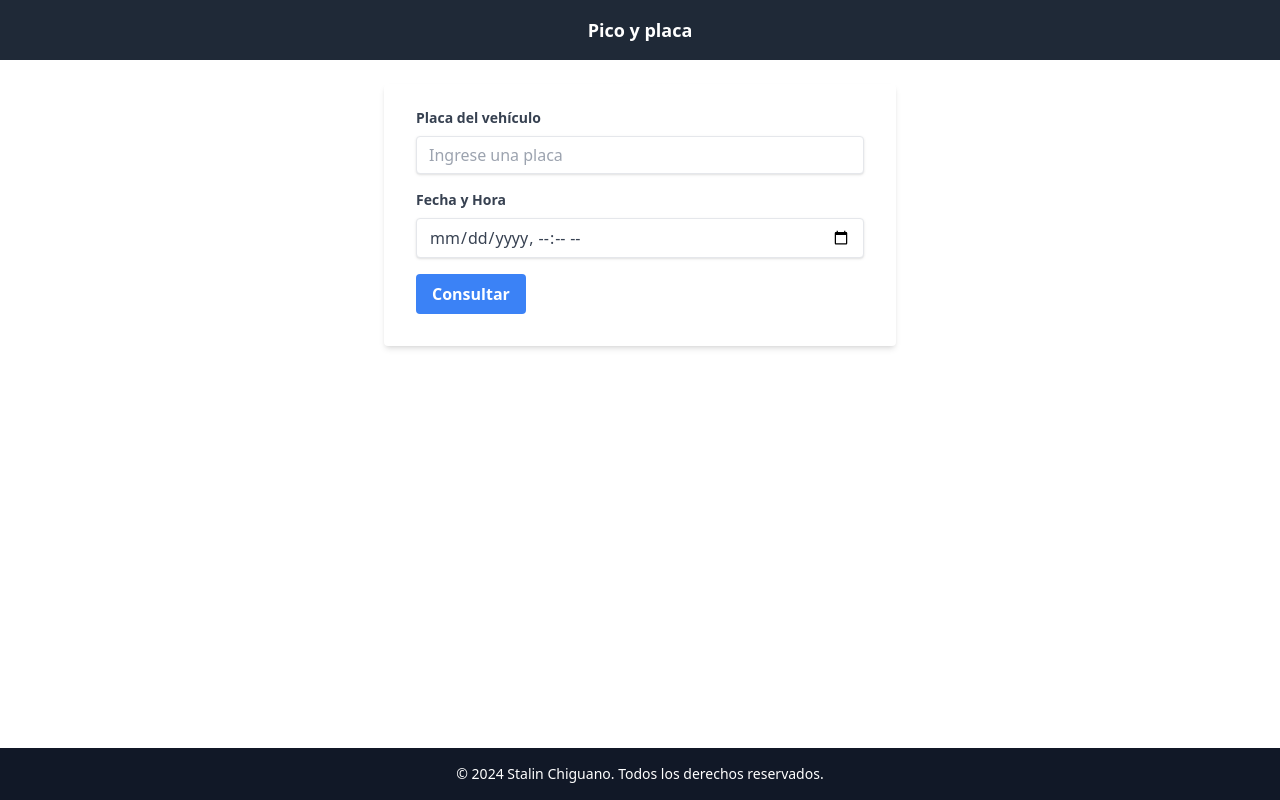
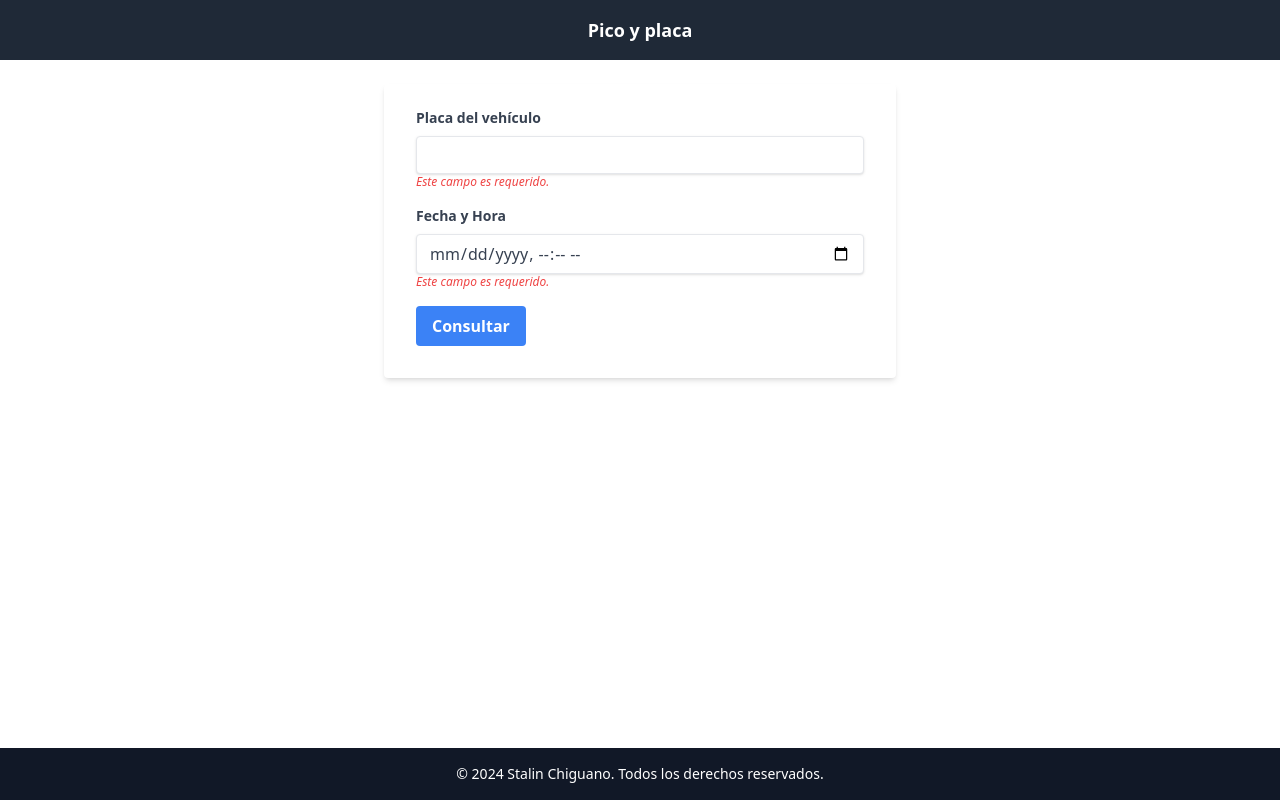
Before and after one commit to stalinch98/advance-frontend, an Angular app: page / in a window 1280 px wide. Built offline with nearby package versions, Linux system fonts and the light colour scheme.

Commit message:
chore: Update pico-placa-form component to handle form submission

```diff
--- a/src/app/pico-placa-form/pico-placa-form.component.html
+++ b/src/app/pico-placa-form/pico-placa-form.component.html
@@ -1,36 +1,42 @@
 <div class="flex justify-center items-center">
-    <form class="bg-white shadow-md rounded px-8 pt-6 pb-8 mt-6 w-2/5" #form="ngForm" (ngSubmit)="onSubmit(form.value)">
+    <form [formGroup]="form" class="bg-white shadow-md rounded px-8 pt-6 pb-8 mt-6 w-2/5"
+        (ngSubmit)="onSubmit(form.value)">
         <div class="mb-4">
-            <label class="block text-gray-700 text-sm font-bold mb-2" for="string-input">
+            <label class="block text-gray-700 text-sm font-bold mb-2" for="plate-input">
                 Placa del vehículo
             </label>
             <input
                 class="shadow appearance-none border rounded w-full py-2 px-3 text-gray-700 leading-tight focus:outline-none focus:shadow-outline"
-                id="string-input" type="text" placeholder="Ingrese una placa" pattern="[A-Za-z]{3}[0-9]{4}" name="plate"
-                ngModel #plate="ngModel" required>
+                id="plate-input" type="text" formControlName="plate">
 
-            @if(plate.invalid && (plate.dirty || plate.touched)){
-            <div class="text-red-500 text-xs italic">
-                Por favor, ingrese una placa válida.
-            </div>
-            }
-
-            @if(plate.errors && plate.errors['required'] && (plate.dirty || plate.touched)){
+            @if(form.controls['plate'].errors?.['required']){
             <div class="text-red-500 text-xs italic">
                 Este campo es requerido.
             </div>
             }
 
+            @if(form.controls['plate'].errors?.['pattern']){
+            <div class="text-red-500 text-xs italic">
+                La placa debe tener el formato AAA9999 (3 letras seguidas de 4 dígitos).
+            </div>
+            }
         </div>
+
+
         <div class="mb-4">
             <label class="block text-gray-700 text-sm font-bold mb-2" for="datetime-input">
                 Fecha y Hora
             </label>
             <input
                 class="shadow appearance-none border rounded w-full py-2 px-3 text-gray-700 leading-tight focus:outline-none focus:shadow-outline"
-                id="datetime-input" type="datetime-local" name="datetime" ngModel #datetime="ngModel" required>
+                id="datetime-input" type="datetime-local" formControlName="datetime">
+            @if(form.controls['datetime'].errors?.['fechaHoraActual']){
+            <div class="text-red-500 text-xs italic">
+                La fecha y hora seleccionadas no pueden ser anteriores a la fecha y hora actual.
+            </div>
+            }
 
-            @if(datetime.errors && datetime.errors['required'] && (datetime.dirty || datetime.touched)){
+            @if(form.controls['datetime'].errors?.['required']){
             <div class="text-red-500 text-xs italic">
                 Este campo es requerido.
             </div>
--- a/src/app/pico-placa-form/pico-placa-form.component.ts
+++ b/src/app/pico-placa-form/pico-placa-form.component.ts
@@ -1,15 +1,16 @@
 import { Component } from '@angular/core';
-import { FormsModule } from '@angular/forms';
+import { FormBuilder, FormGroup, FormsModule, Validators, ReactiveFormsModule } from '@angular/forms';
 import { HttpClient } from '@angular/common/http';
 import { environment } from '../../environments/environment';
 import { ModalComponent } from '../modal/modal.component';
 import { FormValue } from '../interfaces/interfaces';
 import { DatePipe } from '@angular/common';
+import { fechaHoraActualValidator } from '../validators/validator';
 
 @Component({
   selector: 'app-pico-placa-form',
   standalone: true,
-  imports: [FormsModule, ModalComponent],
+  imports: [FormsModule, ModalComponent, ReactiveFormsModule],
   templateUrl: './pico-placa-form.component.html',
   styleUrl: './pico-placa-form.component.css',
   providers: [DatePipe]
@@ -19,8 +20,14 @@ export class PicoPlacaFormComponent {
   showModal = false;
   validToDrive = false;
   dataVehicle!: FormValue;
+  form: FormGroup;
 
-  constructor(private http: HttpClient, private datePipe: DatePipe) { }
+  constructor(private http: HttpClient, private datePipe: DatePipe, private fb: FormBuilder) {
+    this.form = this.fb.group({
+      datetime: ['', [Validators.required, fechaHoraActualValidator]],
+      plate: ['', [Validators.required, Validators.pattern('[A-Za-z]{3}[0-9]{4}')]]
+    });
+  }
 
   onSubmit(value: FormValue) {
     const params = { licensePlate: value.plate, currentDate: value.datetime };
--- /dev/null
+++ b/src/app/validators/validator.ts
@@ -0,0 +1,10 @@
+const fechaHoraActualValidator = (control: any) => {
+    const selectedDateTime = new Date(control.value);
+    const now = new Date();
+    if (selectedDateTime < now) {
+        return { fechaHoraActual: true };
+    }
+    return null;
+}
+
+export { fechaHoraActualValidator };
```
